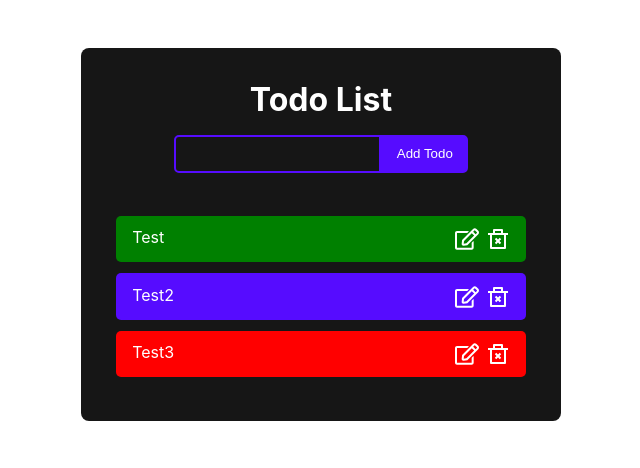
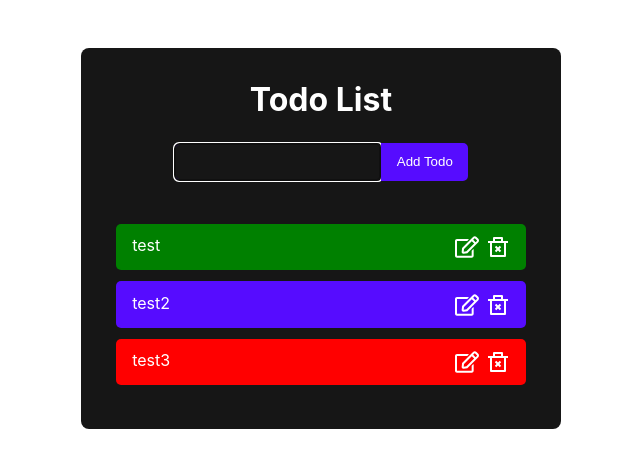
Before and after one commit to HoangNguyen-CA/fullstack-todo-list, a React (Create React App) app in the folder client/: page / in a window 1280 px wide. Shown: the top 468 px of the page, without its empty margins (319-959 px from the left). Built offline with nearby package versions, Linux system fonts and the light colour scheme; no server answers.

Commit message:
added functionality to autofocus & set value for edit input.

```diff
--- a/client/src/components/Todo/Todo.js
+++ b/client/src/components/Todo/Todo.js
@@ -9,7 +9,10 @@ const Todo = (props) => {
       <li className={styles.todo}>
         <p>{props.text}</p>
         <div>
-          <FaRegEdit className={styles.icon}></FaRegEdit>
+          <FaRegEdit
+            className={styles.icon}
+            onClick={() => props.edit(props.id)}
+          ></FaRegEdit>
           <RiDeleteBin2Line className={styles.icon}></RiDeleteBin2Line>
         </div>
       </li>
--- a/client/src/components/Todo/Todo.module.css
+++ b/client/src/components/Todo/Todo.module.css
@@ -5,7 +5,6 @@
 
   list-style-type: none;
   font-size: 1em;
-  text-transform: capitalize;
   display: flex;
   justify-content: space-between;
 }
--- a/client/src/components/TodoInput/TodoInput.js
+++ b/client/src/components/TodoInput/TodoInput.js
@@ -8,9 +8,10 @@ const TodoInput = (props) => {
         value={props.val}
         onChange={props.change}
         className={styles.input}
+        autoFocus
       ></input>
       <button onClick={props.submit} className={styles.button}>
-        Add Todo
+        {props.label}
       </button>
     </div>
   );
--- a/client/src/components/TodoInput/TodoInput.module.css
+++ b/client/src/components/TodoInput/TodoInput.module.css
@@ -1,4 +1,5 @@
 .container {
+  margin-top: 1.5em;
   border: 0px solid white;
 }
 
--- a/client/src/containers/TodoList/TodoList.js
+++ b/client/src/containers/TodoList/TodoList.js
@@ -7,6 +7,9 @@ export default class TodoList extends Component {
   state = {
     todos: [],
     addTodoVal: '',
+    editTodoVal: '',
+    isEditting: false,
+    currentEditID: '',
   };
 
   async getTodos() {
@@ -19,9 +22,9 @@ export default class TodoList extends Component {
     this.getTodos();
     this.setState({
       todos: [
-        { _id: 1, text: 'test' },
-        { _id: 2, text: 'test2' },
-        { _id: 3, text: 'test3' },
+        { id: 1, text: 'test', completed: false },
+        { id: 2, text: 'test2', completed: false },
+        { id: 3, text: 'test3', completed: false },
       ],
     });
   }
@@ -31,23 +34,68 @@ export default class TodoList extends Component {
   };
 
   handleAddInputSubmit = (e) => {
-    const newTodo = { _id: Math.random(), text: this.state.addTodoVal };
+    const newTodo = { id: Math.random(), text: this.state.addTodoVal };
     this.setState({ todos: this.state.todos.concat(newTodo) });
+  };
+
+  handleEditInputChange = (e) => {
+    this.setState({ editTodoVal: e.target.value });
+  };
+
+  handleEditInputSubmit = () => {
+    const newTodos = this.state.todos;
+    const index = newTodos.findIndex(
+      (todo) => todo.id === this.state.currentEditID
+    );
+    const newTodo = {
+      id: this.state.currentEditID,
+      text: this.state.editTodoVal,
+    };
+    newTodos[index] = newTodo;
+    this.setState({ todos: newTodos, isEditting: false });
+  };
+
+  handleStartEditing = (id) => {
+    const foundTodo = this.state.todos.find((todo) => todo.id === id);
+
+    this.setState({
+      isEditting: true,
+      currentEditID: id,
+      editTodoVal: foundTodo.text,
+    });
   };
 
   render() {
     const todos = this.state.todos.map((todo, index) => {
-      return <Todo key={todo._id} text={todo.text}></Todo>;
+      return (
+        <Todo
+          id={todo.id}
+          key={todo.id}
+          text={todo.text}
+          edit={this.handleStartEditing}
+        ></Todo>
+      );
     });
     return (
       <div className={styles.mainContainer}>
         <h1 className={styles.header}>Todo List</h1>
+
         <TodoInput
           val={this.state.addTodoVal}
           change={this.handleAddInputChange}
           submit={this.handleAddInputSubmit}
+          label='Add Todo'
         ></TodoInput>
-        <ul className={styles.todosContainer}>{todos}</ul>
+        {this.state.isEditting ? (
+          <TodoInput
+            val={this.state.editTodoVal}
+            change={this.handleEditInputChange}
+            submit={this.handleEditInputSubmit}
+            label='Save Edit'
+          ></TodoInput>
+        ) : (
+          <ul className={styles.todosContainer}>{todos}</ul>
+        )}
       </div>
     );
   }
--- a/client/src/containers/TodoList/TodoList.module.css
+++ b/client/src/containers/TodoList/TodoList.module.css
@@ -17,5 +17,4 @@
 
 .header {
   font-size: 1.8;
-  margin-bottom: 0.5em;
 }
```
